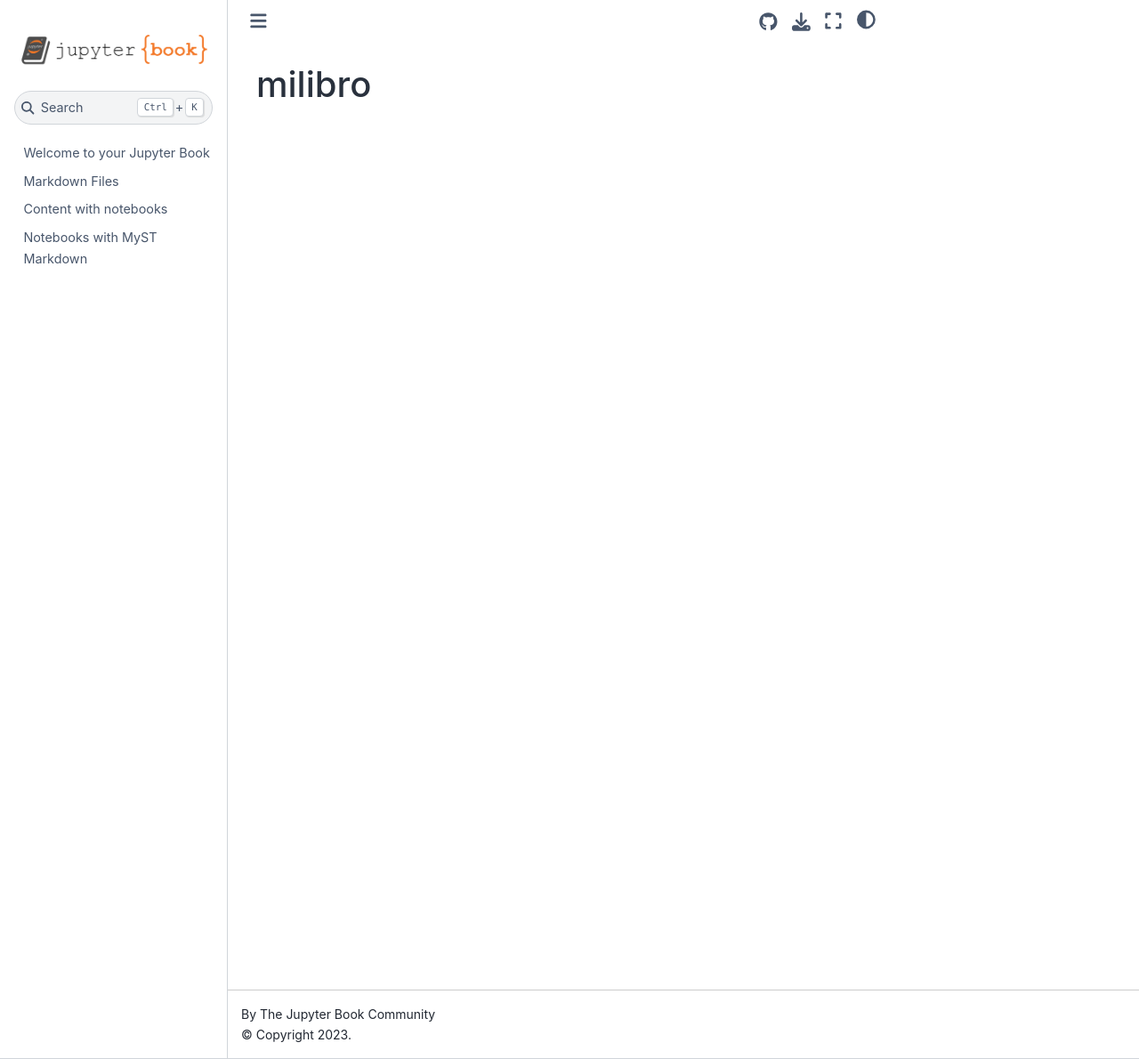
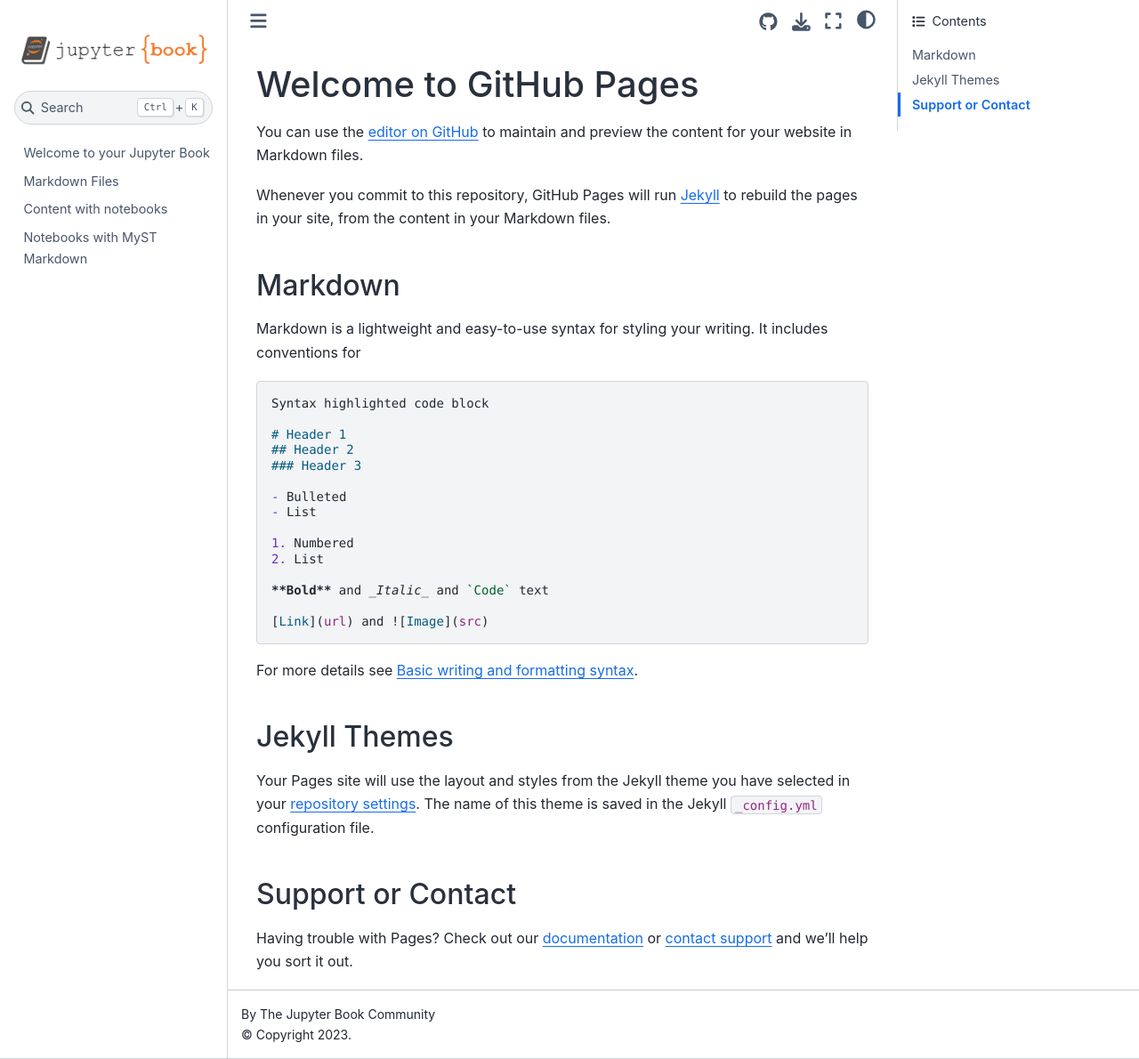
Before and after one commit to javico-dev11/milibro, a Jupyter Book: the page built from README.md, in a window 1280 px wide and 1190 px high. Shown: the whole window at 89% size. Built offline with Jupyter Book 1.0.4 settings and Sphinx 7.4.7 and the Sphinx Book theme 1.1.4, drawn with Linux system fonts in a browser that asks for light colours.

Commit message:
Set theme jekyll-theme-architect

````diff
--- a/README.md
+++ b/README.md
@@ -1 +1,37 @@
-# milibro
+## Welcome to GitHub Pages
+
+You can use the [editor on GitHub](https://github.com/javico-dev11/milibro/edit/main/README.md) to maintain and preview the content for your website in Markdown files.
+
+Whenever you commit to this repository, GitHub Pages will run [Jekyll](https://jekyllrb.com/) to rebuild the pages in your site, from the content in your Markdown files.
+
+### Markdown
+
+Markdown is a lightweight and easy-to-use syntax for styling your writing. It includes conventions for
+
+```markdown
+Syntax highlighted code block
+
+# Header 1
+## Header 2
+### Header 3
+
+- Bulleted
+- List
+
+1. Numbered
+2. List
+
+**Bold** and _Italic_ and `Code` text
+
+[Link](url) and ![Image](src)
+```
+
+For more details see [Basic writing and formatting syntax](https://docs.github.com/en/github/writing-on-github/getting-started-with-writing-and-formatting-on-github/basic-writing-and-formatting-syntax).
+
+### Jekyll Themes
+
+Your Pages site will use the layout and styles from the Jekyll theme you have selected in your [repository settings](https://github.com/javico-dev11/milibro/settings/pages). The name of this theme is saved in the Jekyll `_config.yml` configuration file.
+
+### Support or Contact
+
+Having trouble with Pages? Check out our [documentation](https://docs.github.com/categories/github-pages-basics/) or [contact support](https://support.github.com/contact) and we’ll help you sort it out.
--- a/_config.yml
+++ b/_config.yml
@@ -30,3 +30,5 @@
 html:
   use_issues_button: true
   use_repository_button: true
+
+theme: jekyll-theme-architect
````
